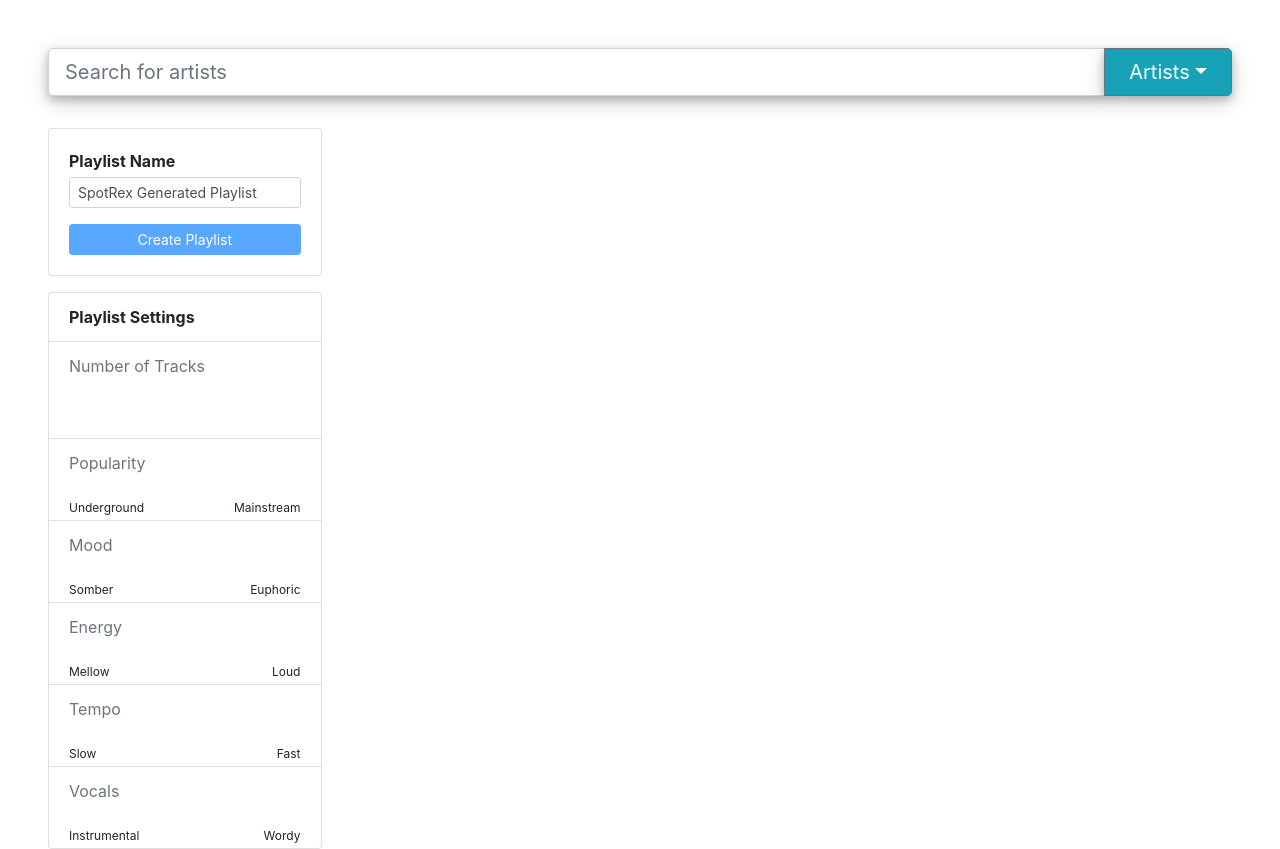
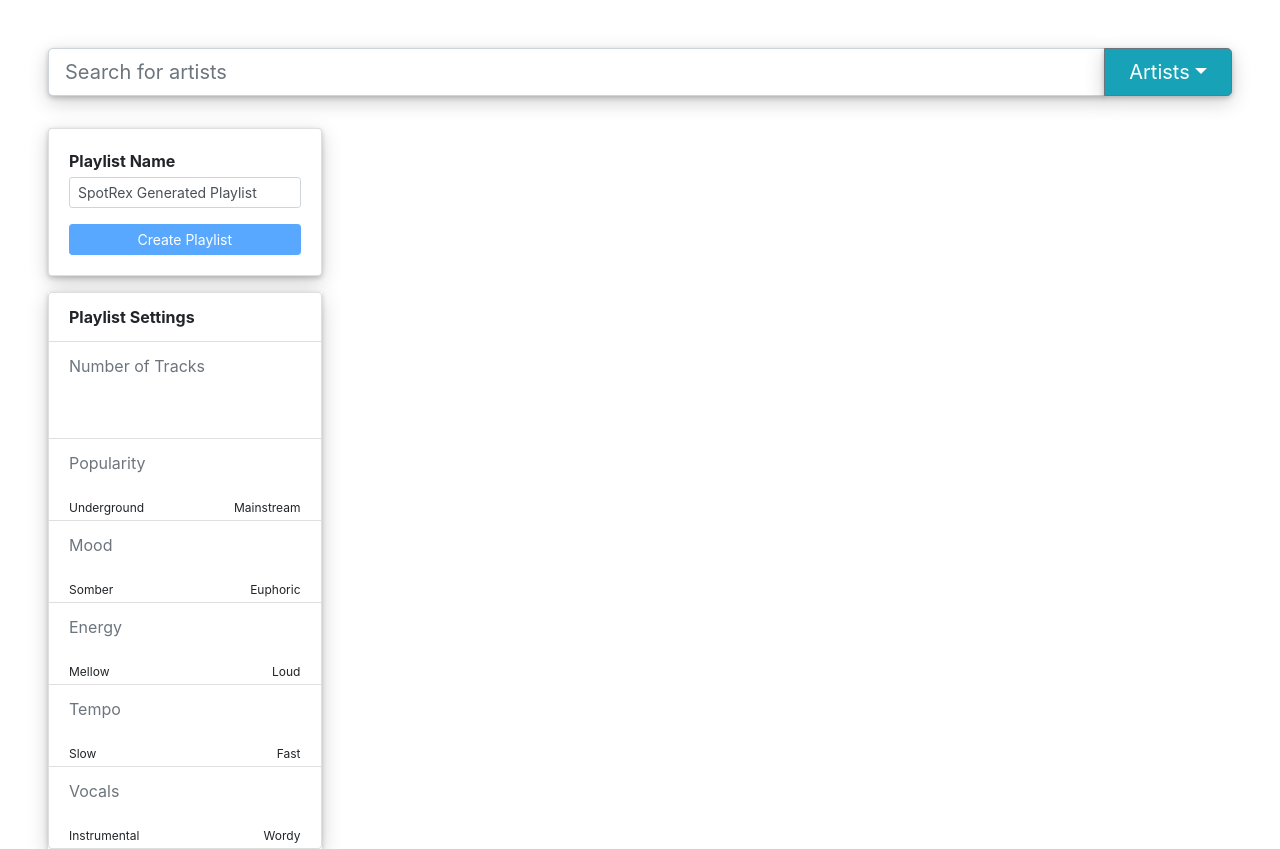
Before and after one commit to ashankv/spotrex, a Flask app: template templates/home.html in a window 1280 px wide. Shown: the part 56-905 px from the top of the page. Run offline with Flask 2, Linux system fonts and the light colour scheme; the template is opened without the code that fills it, so the values that code supplies are empty; some libraries are stand-ins or nearby versions.

Commit message:
Add class for shadows

```diff
--- /dev/null
+++ b/static/css/shadow.css
@@ -0,0 +1,3 @@
+.card-shadow {
+    box-shadow: 0 2px 5px 0 rgba(0, 0, 0, 0.2), 0 6px 20px 0 rgba(0, 0, 0, 0.19);
+}
--- a/templates/base.html
+++ b/templates/base.html
@@ -11,6 +11,7 @@
     <link rel="stylesheet" href="{{ url_for('static', filename='css/background.css') }}">
     <link rel="stylesheet" href="{{ url_for('static', filename='css/font.css') }}">
     <link rel="stylesheet" href="{{ url_for('static', filename='css/horizontal_scroll.css') }}">
+    <link rel="stylesheet" href="{{ url_for('static', filename='css/shadow.css') }}">
 
     <title>SpotRex</title>
 
--- a/templates/home.html
+++ b/templates/home.html
@@ -10,9 +10,9 @@
         <!-- Input -->
         <div class="col-lg-12 col-md-12 col-sm-12 col-xs-12">
             <div class="input-group">
-                <input type="text" class="form-control form-control-lg" placeholder="Search for artists" autocomplete="off" style="box-shadow: 0 4px 8px 0 rgba(0, 0, 0, 0.2), 0 6px 20px 0 rgba(0, 0, 0, 0.19);" id="search"> </input>
+                <input type="text" class="form-control form-control-lg card-shadow" placeholder="Search for artists" autocomplete="off" id="search"> </input>
                 <div class="input-group-append">
-                    <button class="btn btn-secondary dropdown-toggle btn-lg bg-info" style="width: 8rem; box-shadow: 0 4px 8px 0 rgba(0, 0, 0, 0.2), 0 6px 20px 0 rgba(0, 0, 0, 0.19);" id="dropdown-btn" type="button" data-toggle="dropdown" aria-haspopup="true" aria-expanded="false">Artists</button>
+                    <button class="btn btn-secondary dropdown-toggle btn-lg bg-info card-shadow" style="width: 8rem;" id="dropdown-btn" type="button" data-toggle="dropdown" aria-haspopup="true" aria-expanded="false">Artists</button>
                     <div class="dropdown-menu dropdown-menu-left" aria-labelledby="dropdownMenuButton">
                         <h6 class="dropdown-header">Search For:</h6>
                         <a class="dropdown-item" id="dropdown-artist" href="#">Artists</a>
@@ -45,7 +45,7 @@
 
         <!-- Sidebar -->
         <div class="mt-3 col-lg-3 col-md-5">
-            <div class="card" id="playlist-name-card">
+            <div class="card card-shadow" id="playlist-name-card">
                 <div class="card-body">
                     <b>Playlist Name</b>
                     <form class="mt-1">
@@ -56,7 +56,7 @@
                 </div>
             </div>
 
-            <ul class="list-group mt-3" id="playlist-settings-card">
+            <ul class="list-group mt-3 card-shadow" id="playlist-settings-card">
 
                 <li class="list-group-item">
                     <b>Playlist Settings</b>
```
